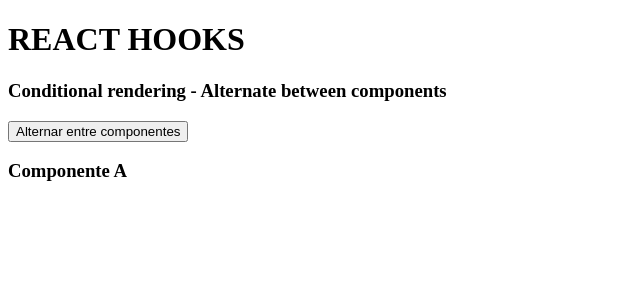
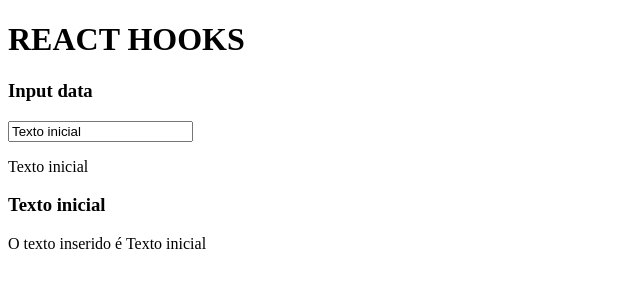
Before and after one commit to sys4soft/react_next_hooks, a React (Vite) app: page / in a window 1280 px wide. Shown: the top 300 px of the page, without its empty margins (0-640 px from the left). Built offline with nearby package versions, Linux system fonts and the light colour scheme.

Commit message:
13_hooks

```diff
--- a/src/App.jsx
+++ b/src/App.jsx
@@ -11,7 +11,8 @@
 // import HookState09 from './components/UseState_09'
 // import HookState10 from './components/UseState_10'
 // import HookState11 from './components/UseState_11'
-import HookState12 from './components/UseState_12'
+// import HookState12 from './components/UseState_12'
+import HookState13 from './components/UseState_13'
 
 export default () => {
     return (
@@ -28,7 +29,8 @@
             {/* <HookState09 /> */}
             {/* <HookState10 /> */}
             {/* <HookState11 /> */}
-            <HookState12 />
+            {/* <HookState12 /> */}
+            <HookState13 />
         </>
     )
 }
--- /dev/null
+++ b/src/components/UseState_13.jsx
@@ -0,0 +1,16 @@
+import React, { useState } from "react";
+
+export default () => {
+
+    const [text, setText] = useState("Texto inicial")
+
+    return (
+        <>
+            <h3>Input data</h3>
+            <input type="text" value={text} onChange={(e) => setText(e.target.value)}/>
+            <p>{text}</p>
+            <h3>{text}</h3>
+            <p>O texto inserido é {text}</p>
+        </>
+    )
+}
```
